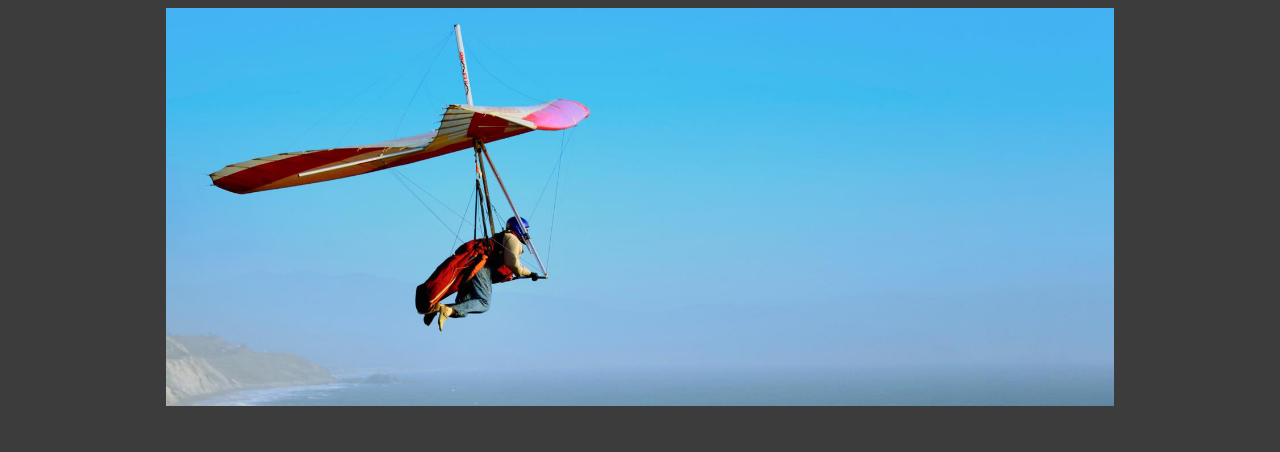
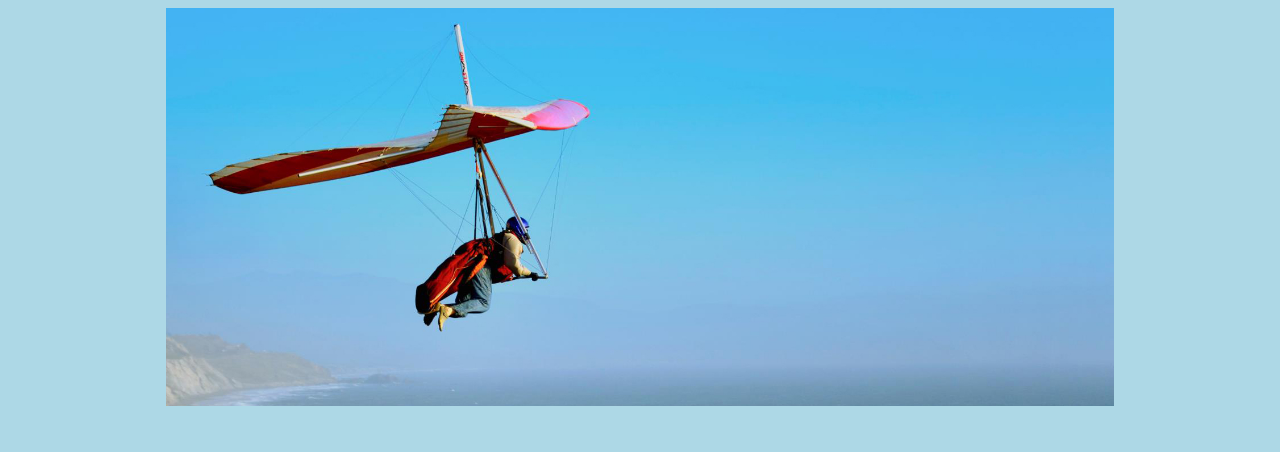
Before and after one commit to manish-mp/manish-mp.github.io, a plain HTML site: page index.html in a window 1280 px wide. Shown: the top 452 px of the page. Drawn offline with Linux system fonts and the light colour scheme.

Commit message:
Update master.css

```diff
--- a/css/master.css
+++ b/css/master.css
@@ -13,7 +13,7 @@
   }
 
   body {
-    background-color:#3c3c3c;/* set the background color here */
+    background-color:lightblue;/* set the background color here */
     color: black;/* set the text color to black here */
     font-family:Arial, Helvetica,sans-serif;/* set the font here */
      text-align: center;/* set the text alignment here */
```
